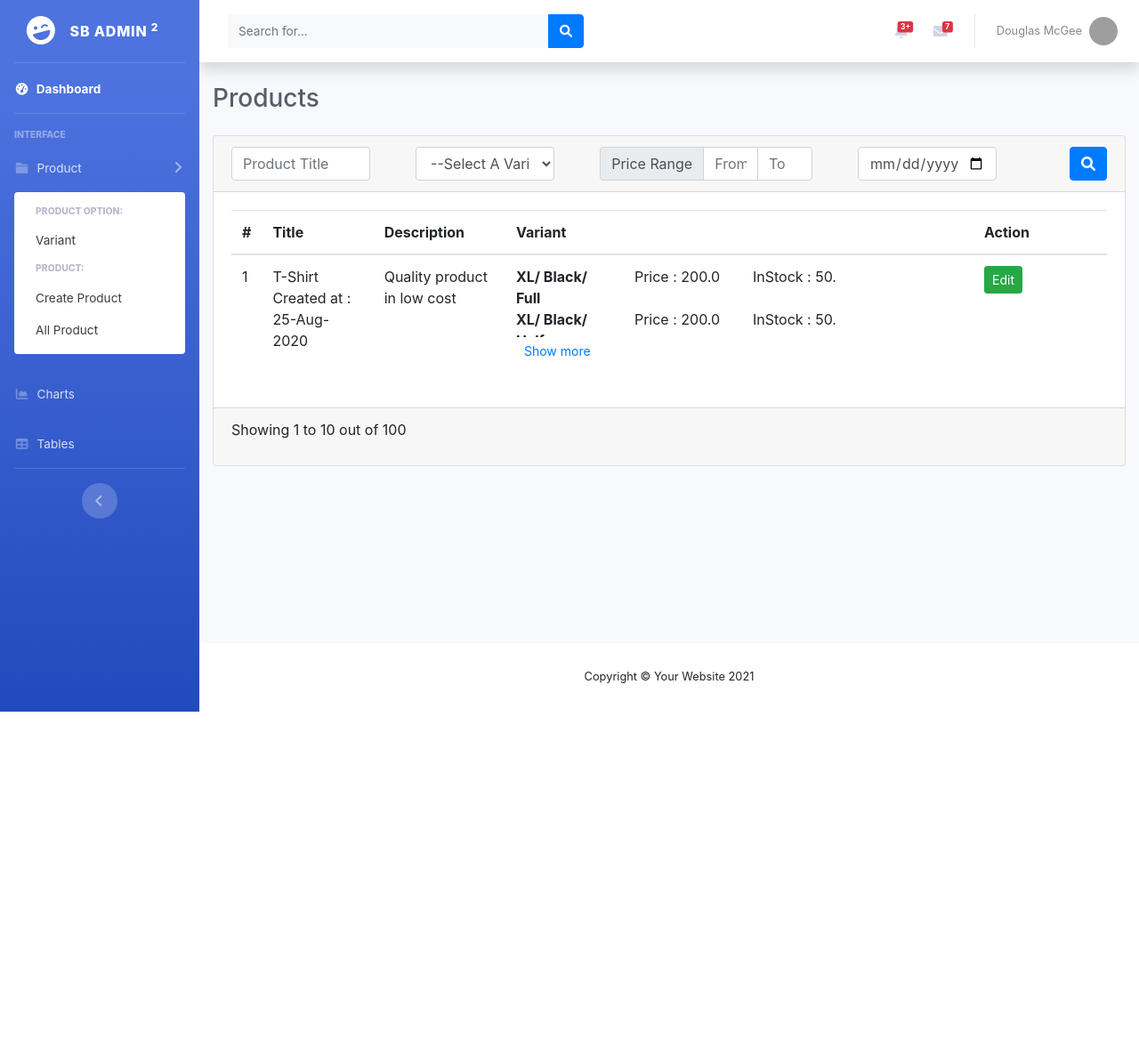
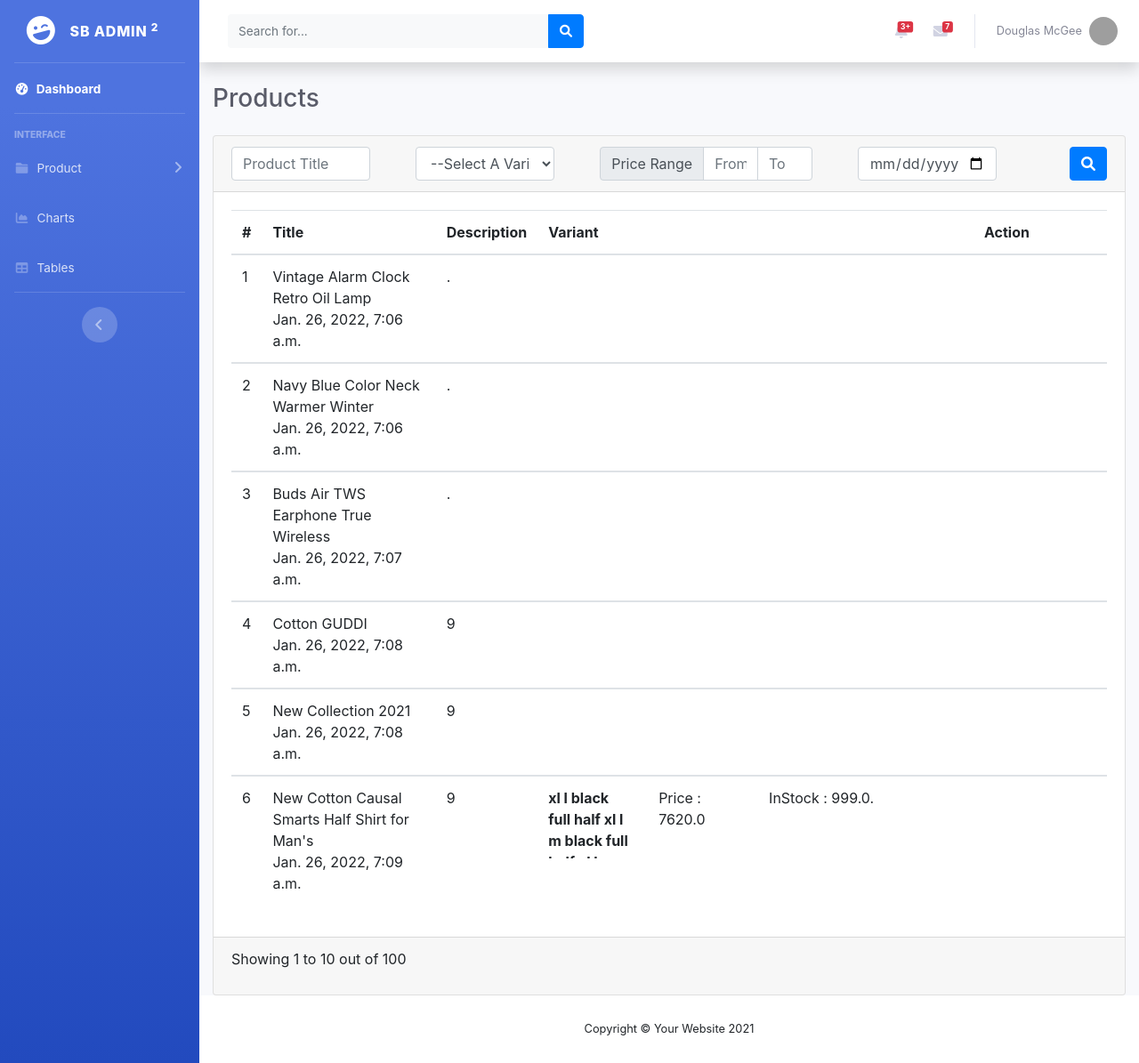
Before and after one commit to RafidHasan121/DjangoCodingTest, a Django app: page /product/list/ in a window 1280 px wide. Shown: the whole page at 89% size. Before the commit the page ends 800 px from the top, so only its background shows below. Run offline with Django 3.2, Linux system fonts and the light colour scheme; data comes from the database, SQL or seed files in the repository; some libraries are stand-ins or nearby versions; grey boxes are pictures that could not be loaded.

Commit message:
data list

```diff
--- a/src/config/g_model.py
+++ b/src/config/g_model.py
@@ -4,6 +4,6 @@
 class TimeStampMixin(models.Model):
     created_at = models.DateTimeField(auto_now_add=True)
     updated_at = models.DateTimeField(auto_now=True)
-
+    id = models.BigIntegerField(primary_key=True)
     class Meta:
         abstract = True
--- a/src/config/settings.py
+++ b/src/config/settings.py
@@ -38,7 +38,8 @@
     'django_extensions',
     'rest_framework',
     'authentication',
-    'product'
+    'product',
+
 ]
 
 MIDDLEWARE = [
--- a/src/product/admin.py
+++ b/src/product/admin.py
@@ -1,3 +1,7 @@
+from itertools import product
 from django.contrib import admin
-
+from .models import Product, ProductVariant, ProductVariantPrice
 # Register your models here.
+admin.site.register(Product)
+admin.site.register(ProductVariant)
+admin.site.register(ProductVariantPrice)
--- a/src/product/models.py
+++ b/src/product/models.py
@@ -1,8 +1,11 @@
+from itertools import product
+from pyexpat import model
 from django.db import models
 from config.g_model import TimeStampMixin
 
 
 # Create your models here.
+
 class Variant(TimeStampMixin):
     title = models.CharField(max_length=40, unique=True)
     description = models.TextField()
--- a/src/product/templates/products/list.html
+++ b/src/product/templates/products/list.html
@@ -53,23 +53,29 @@
                         <th width="150px">Action</th>
                     </tr>
                     </thead>
-
+                    {% for product in p %}
                     <tbody>
                     <tr>
-                        <td>1</td>
-                        <td>T-Shirt <br> Created at : 25-Aug-2020</td>
-                        <td>Quality product in low cost</td>
+                        <td>{{product.id}}</td>
+                        <td>{{product.title}} <br> {{product.created_at}}</td>
+                        <td>{{product.description}}</td>
+                    {%endfor%}
+
                         <td>
                             <dl class="row mb-0" style="height: 80px; overflow: hidden" id="variant">
                                 <dt class="col-sm-3 pb-0">
-                                    XL/ Black/ Full
+                                    {% for product1 in pv %}
+                                    {{product1.variant_title}}
+                                    {%endfor%}
                                 </dt>
+                                {% for product2 in pvp %}
                                 <dd class="col-sm-9">
                                     <dl class="row mb-0">
-                                        <dd class="col-sm-4 pb-0">Price : 200.0</dd>
-                                        <dd class="col-sm-8 pb-0">InStock : 50.</dd>
+                                        <dd class="col-sm-4 pb-0">Price : {{product2.price}}</dd>
+                                        <dd class="col-sm-8 pb-0">InStock : {{product2.stock}}.</dd>
                                     </dl>
                                 </dd>
+<!--                                 {% endfor %}
                                 <dt class="col-sm-3 pb-0">
                                     XL/ Black/ Half
                                 </dt>
@@ -108,7 +114,7 @@
                         </td>
                     </tr>
                     </tbody>
-
+ -->
                 </table>
             </div>
 
--- a/src/product/urls.py
+++ b/src/product/urls.py
@@ -1,7 +1,7 @@
 from django.urls import path
 from django.views.generic import TemplateView
 
-from product.views.product import CreateProductView
+import product.views.product as CreateProductView
 from product.views.variant import VariantView, VariantCreateView, VariantEditView
 
 app_name = "product"
@@ -13,8 +13,6 @@
     path('variant/<int:id>/edit', VariantEditView.as_view(), name='update.variant'),
 
     # Products URLs
-    path('create/', CreateProductView.as_view(), name='create.product'),
-    path('list/', TemplateView.as_view(template_name='products/list.html', extra_context={
-        'product': True
-    }), name='list.product'),
+    path('create/', CreateProductView.CreateProductView.as_view(), name='create.product'),
+    path('list/', CreateProductView.product_view, name='list.product'),
 ]
--- a/src/product/views/product.py
+++ b/src/product/views/product.py
@@ -1,14 +1,20 @@
+from turtle import title
 from django.views import generic
+from django.shortcuts import render
+import product.models
 
-from product.models import Variant
-
-
+def product_view(request):
+    output1 = product.models.Product.objects.all()
+    output3 = product.models.ProductVariantPrice.objects.all()
+    output2 = product.models.ProductVariant.objects.all()
+    print(output1[0].created_at)
+    return render(request, 'products/list.html', {'p': output1, 'pv': output2, 'pvp': output3})
 class CreateProductView(generic.TemplateView):
     template_name = 'products/create.html'
 
     def get_context_data(self, **kwargs):
         context = super(CreateProductView, self).get_context_data(**kwargs)
-        variants = Variant.objects.filter(active=True).values('id', 'title')
+        variants = product.models.Variant.objects.filter(active=True).values('id', 'title')
         context['product'] = True
         context['variants'] = list(variants.all())
         return context
```
Also changed, not shown: src/product/migrations/0002_alter_product_id_alter_productimage_id_and_more.py (added), 2 other files.
